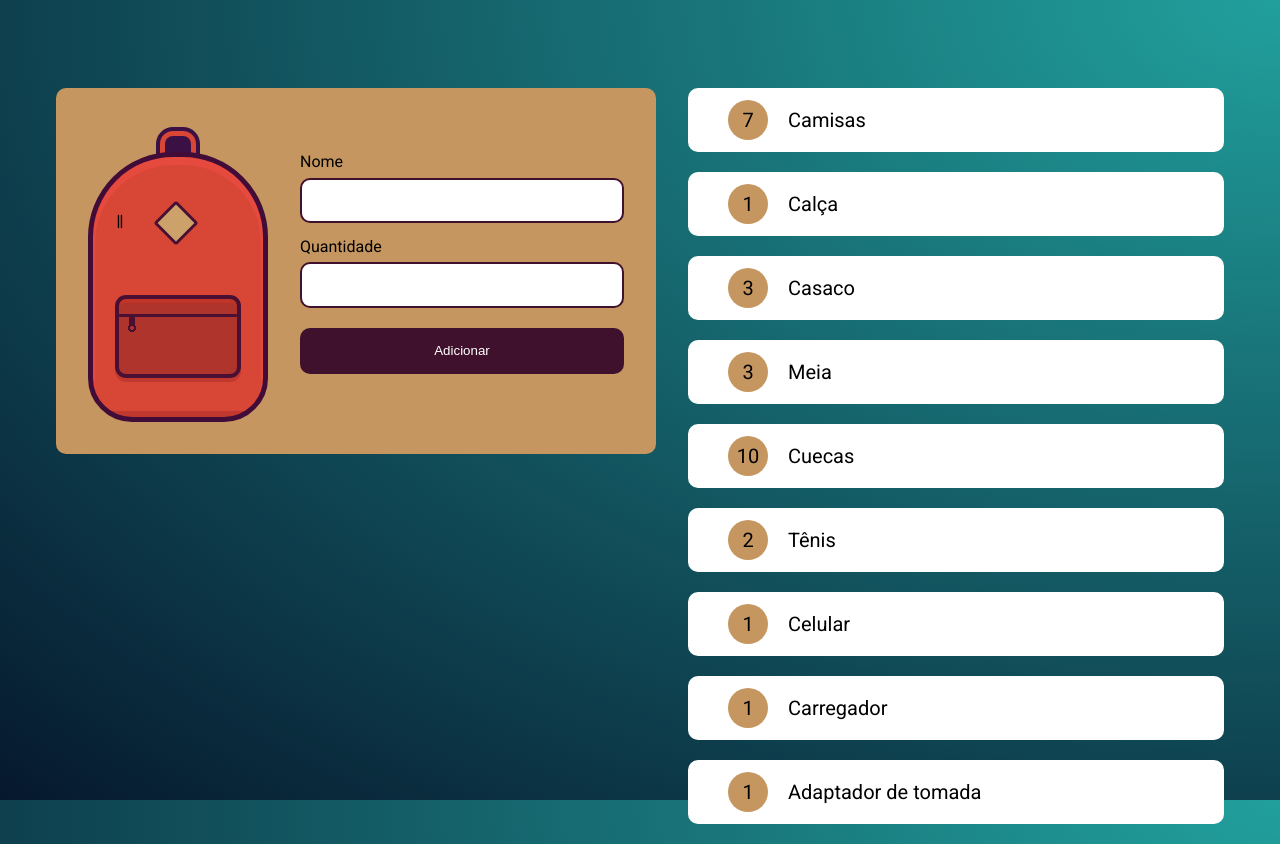
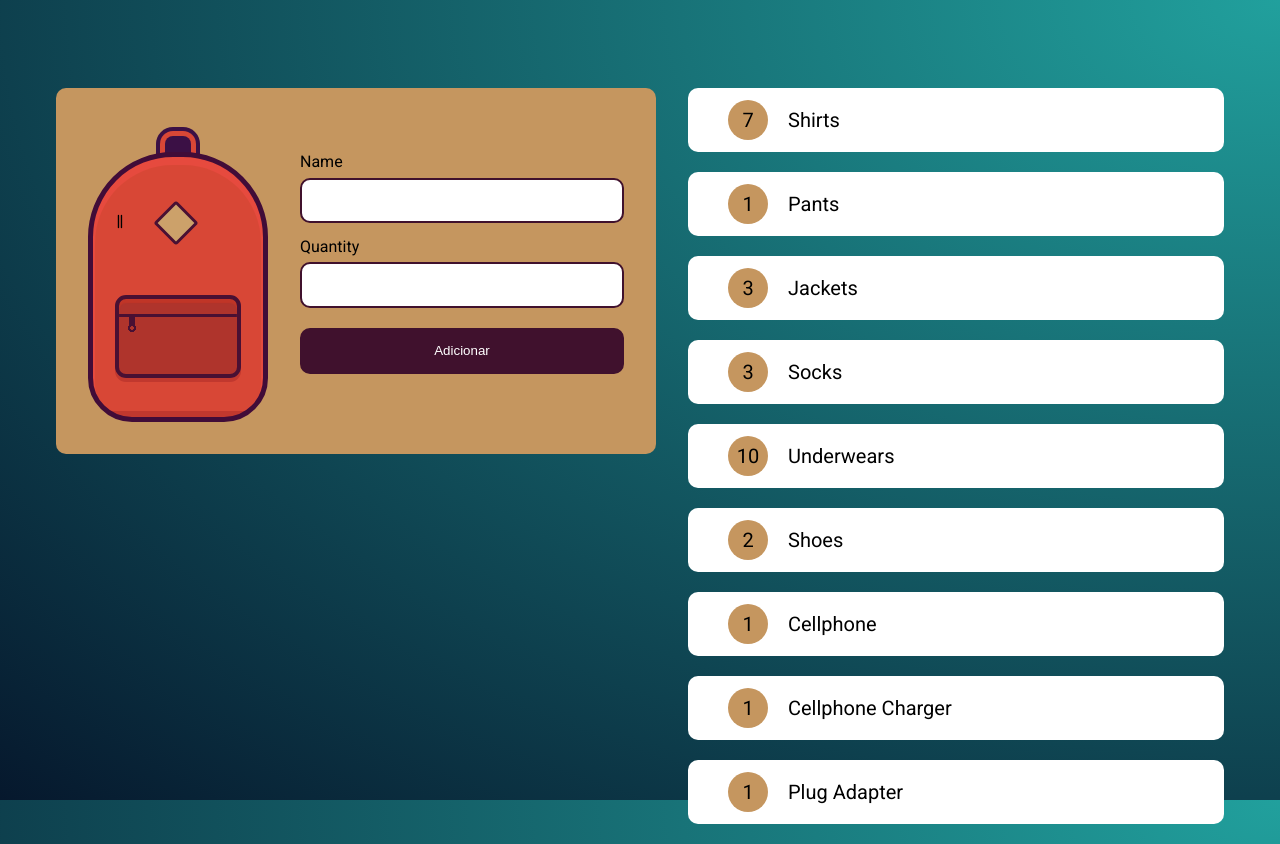
Before and after one commit to jotadagostin/Backpack_travel, a plain HTML site: page index.html in a window 1280 px wide. Drawn offline with Linux system fonts and the light colour scheme.

Commit message:
Update index.html
changing some words to English

```diff
--- a/index.html
+++ b/index.html
@@ -4,7 +4,7 @@
     <meta charset="UTF-8">
     <meta http-equiv="X-UA-Compatible" content="IE=edge">
     <meta name="viewport" content="width=device-width, initial-scale=1.0">
-    <title>Mochila de viagem</title>
+    <title>Travel Backpack</title>
     <link rel="stylesheet" href="css/style.css">
 
     <link rel="preconnect" href="https://fonts.googleapis.com">
@@ -16,24 +16,24 @@
         <div class="principal">
             <div class="mochila"></div>
             <form action="" class="adicionar">
-                <label for="item">Nome</label>
+                <label for="item">Name</label>
                 <input type="text" name="nome" id="nome">
-                <label for="item">Quantidade</label>
+                <label for="item">Quantity</label>
                 <input type="number" name="quantidade" id="quantidade">
                 <input type="submit" value="Adicionar" class="cadastrar">
             </form>
         </div>
 
         <ul class="lista">
-            <li class="item"><strong>7</strong>Camisas</li>
-            <li class="item"><strong>1</strong>Calça</li>
-            <li class="item"><strong>3</strong>Casaco</li>
-            <li class="item"><strong>3</strong>Meia</li>
-            <li class="item"><strong>10</strong>Cuecas</li>
-            <li class="item"><strong>2</strong>Tênis</li>
-            <li class="item"><strong>1</strong>Celular</li>
-            <li class="item"><strong>1</strong>Carregador</li>
-            <li class="item"><strong>1</strong>Adaptador de tomada</li>
+            <li class="item"><strong>7</strong>Shirts</li>
+            <li class="item"><strong>1</strong>Pants</li>
+            <li class="item"><strong>3</strong>Jackets</li>
+            <li class="item"><strong>3</strong>Socks</li>
+            <li class="item"><strong>10</strong>Underwears</li>
+            <li class="item"><strong>2</strong>Shoes</li>
+            <li class="item"><strong>1</strong>Cellphone</li>
+            <li class="item"><strong>1</strong>Cellphone Charger</li>
+            <li class="item"><strong>1</strong>Plug Adapter</li>
         </ul>
     </main>
 </body>
```
